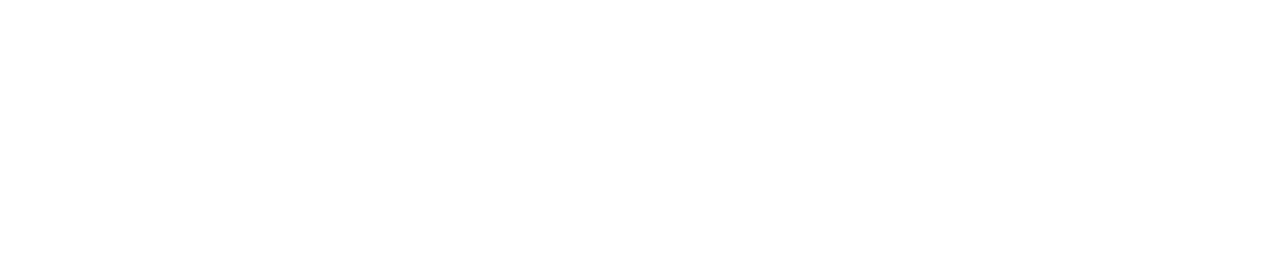
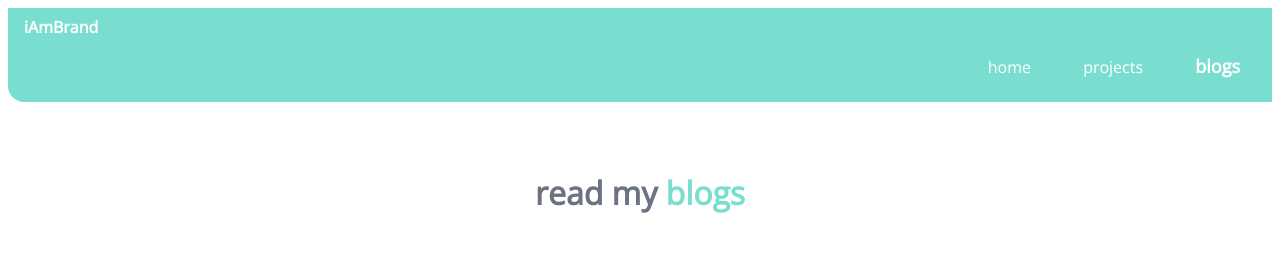
Before and after one commit to harshitag8/neogcamp-lesson-3-live, a plain HTML site: page blogs.html in a window 1280 px wide. Drawn offline with nearby package versions, Linux system fonts and the light colour scheme.

Commit message:
Initial to Home Page

```diff
--- a/blogs.html
+++ b/blogs.html
@@ -0,0 +1,33 @@
+<!DOCTYPE html>
+<html lang="en">
+<head>
+    <meta charset="UTF-8">
+    <meta name="viewport" content="width=device-width, initial-scale=1.0">
+    <meta http-equiv="X-UA-Compatible" content="ie=edge">
+    <link href="/style.css" rel="stylesheet">
+    <title>Blogs | adarshbalak</title>
+</head>
+<body>
+
+    <nav class="navigation container">
+        <div class="nav-brand">iAmBrand</div>
+        <ul class="list-non-bullet nav-pills">
+            <li class="list-item-inline">
+                <a class="link" href="/index.html">home</a>
+            </li>
+            <li class="list-item-inline">
+                <a class="link" href="/projects.html">projects</a>
+            </li>
+            <li class="list-item-inline">
+                <a class="link link-active" href="/blogs.html">blogs</a>
+            </li>
+        </ul>
+    </nav>
+
+
+    <header class="hero">
+                <h1 class="hero-heading">read my <span class="heading-inverted">blogs</span></h1>
+        </header>
+
+</body>
+</html>
--- a/style.css
+++ b/style.css
@@ -67,6 +67,8 @@ body {
     padding: 0.5rem 1rem;
 }
 
+
+
 .link-primary {
     background-color: var(--primary-color);
     border-radius: 0.5rem;
@@ -117,6 +119,7 @@ body {
 
 .navigation .link-active {
     font-weight: bold;
+    font-size: large
 }
 
 /* header */
```
Also changed, not shown: projects.html (+32 -0 lines).
